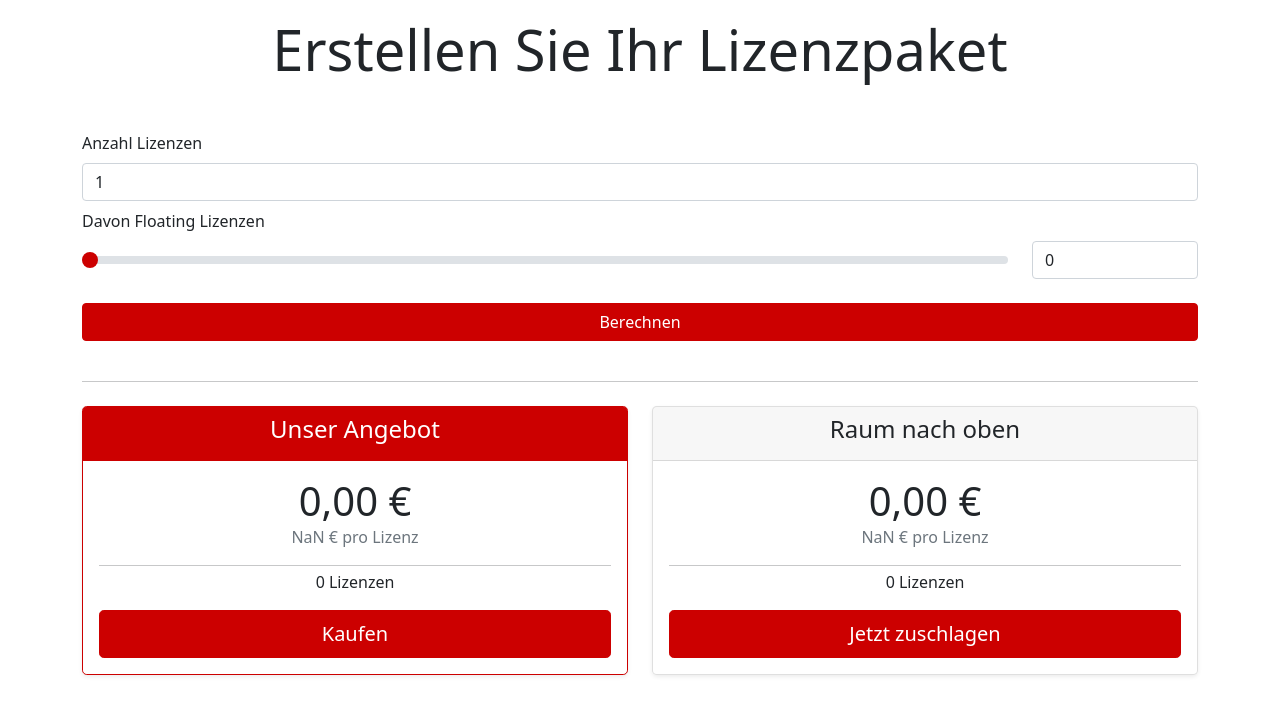
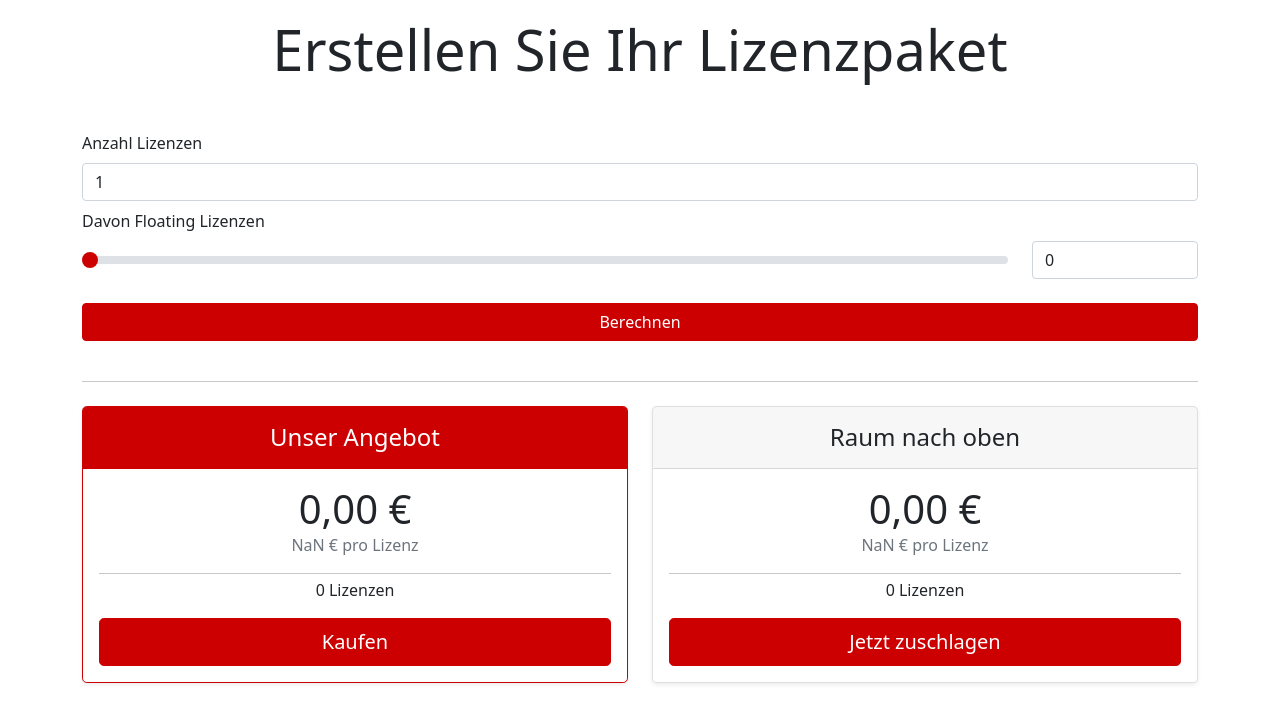
Before and after one commit to mamidenn/buchner-licenses, a Next.js app: page /license-calculator in a window 1280 px wide. Shown: the top 722 px of the page. Built offline with nearby package versions, Linux system fonts and the light colour scheme.

Commit message:
Fix card header padding

```diff
--- a/components/Card.tsx
+++ b/components/Card.tsx
@@ -18,13 +18,13 @@ export const Card: FunctionComponent<CardProps> = ({
       })}
     >
       <div
-        className={classNames("card-header", {
+        className={classNames("card-header", "py-3", {
           "bg-primary": style == "primary",
           "text-white": style == "primary",
           "border-primary": style == "primary",
         })}
       >
-        <h4>{header}</h4>
+        <h4 className="my-0">{header}</h4>
       </div>
       <div className="card-body">{children}</div>
     </div>
--- a/styles/main.scss
+++ b/styles/main.scss
@@ -1,3 +1,4 @@
 $primary: #c00;
+$secondary: #333;
 
 @import "node_modules/bootstrap/scss/bootstrap";
```
